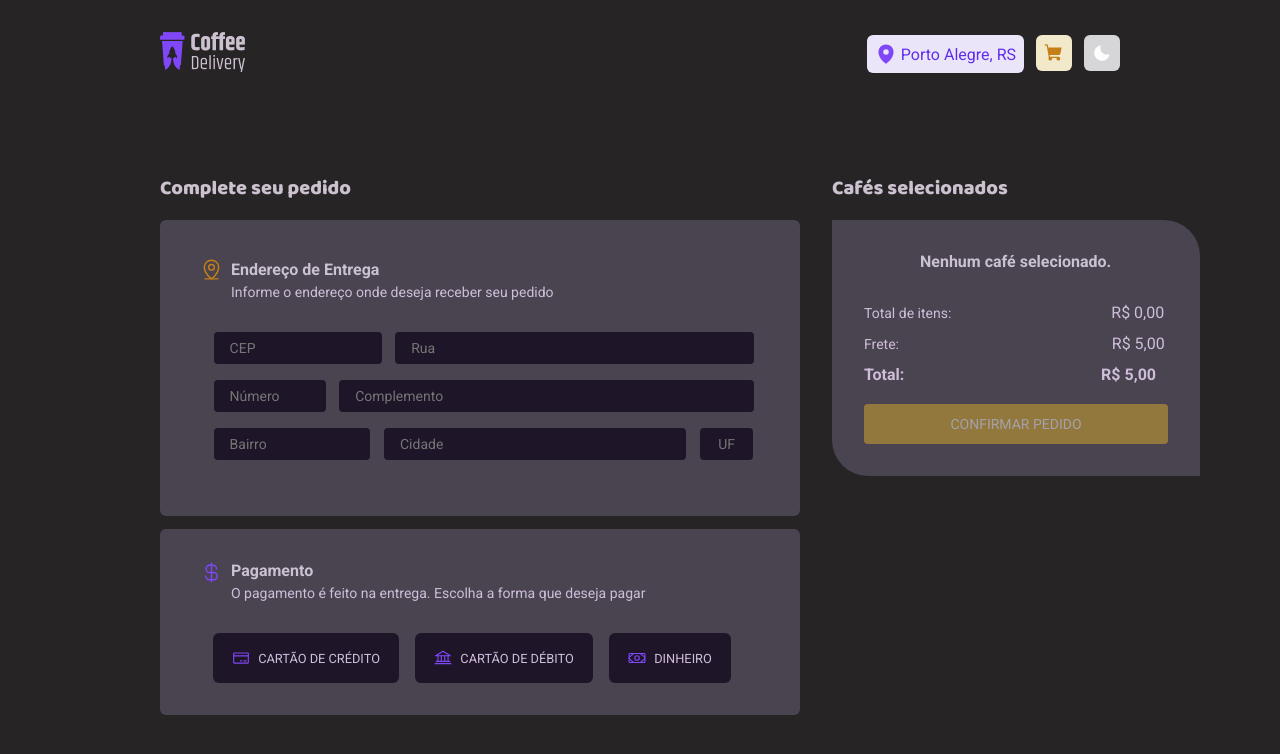
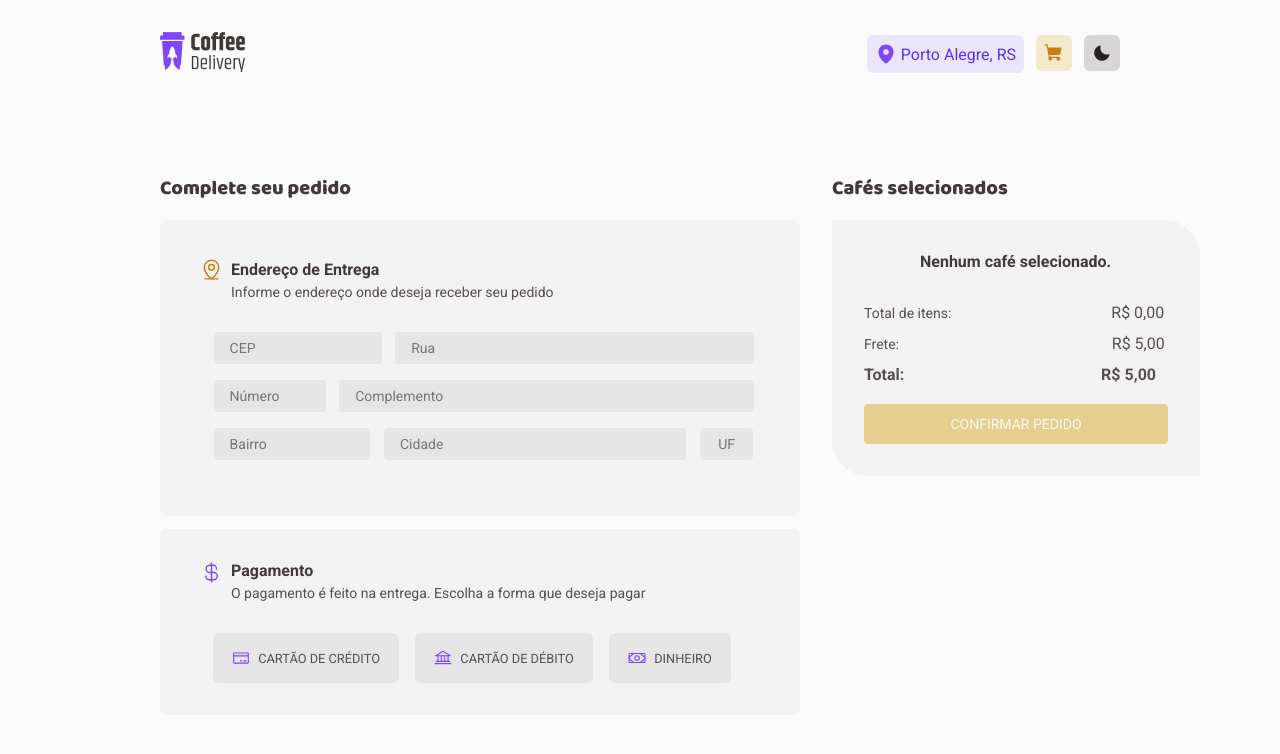
Before and after one commit to VitorFernandes-JS/02-desafio-coffee-delivery, a React (Vite) app: page /cart in a window 1280 px wide. Shown: the top 754 px of the page. Built offline with nearby package versions, Linux system fonts and the light colour scheme.

Commit message:
fix: changes in Header

```diff
--- a/src/App.tsx
+++ b/src/App.tsx
@@ -12,7 +12,7 @@ export function App() {
   const { theme } = useCoffeInformationsContext();
 
   return (
-    <ThemeProvider theme={theme === true ? defaultTheme : darkTheme}>
+    <ThemeProvider theme={theme === true ? darkTheme : defaultTheme}>
       <BrowserRouter>
           <Router />
       </BrowserRouter>
--- a/src/components/Header/index.tsx
+++ b/src/components/Header/index.tsx
@@ -28,7 +28,7 @@ export function Header() {
   return (
     <HeaderContainer>
       <NavLink to="/" title="Home">
-        <img src={theme === true ? LogoDefault : LogoDark} />
+        <img src={theme === true ? LogoDark : LogoDefault} />
       </NavLink>
       <DivAdressAndShoppingCart>
         <NavLink to="/cart" title="Endereço" style={{ textDecoration: "none" }}>
--- a/src/pages/Cart/index.tsx
+++ b/src/pages/Cart/index.tsx
@@ -68,7 +68,7 @@ export function Cart() {
 
   const { handleSubmit, watch, reset } = newAddrressForm;
 
-  function handleForm(data: any, e: HTMLFormElement) {
+  function handleForm() {
     reset();
     navigate("/finished-order");
   }
```
